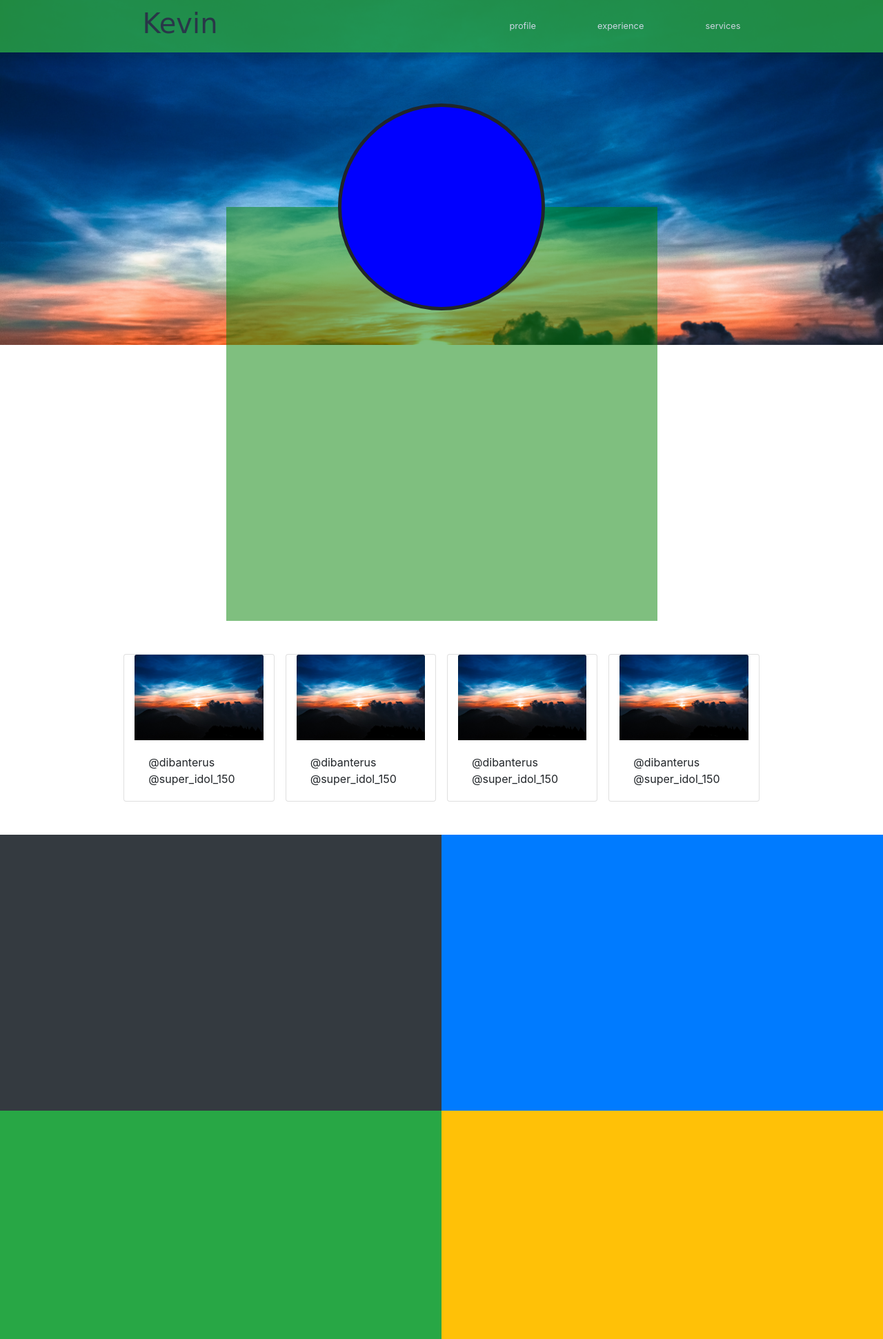
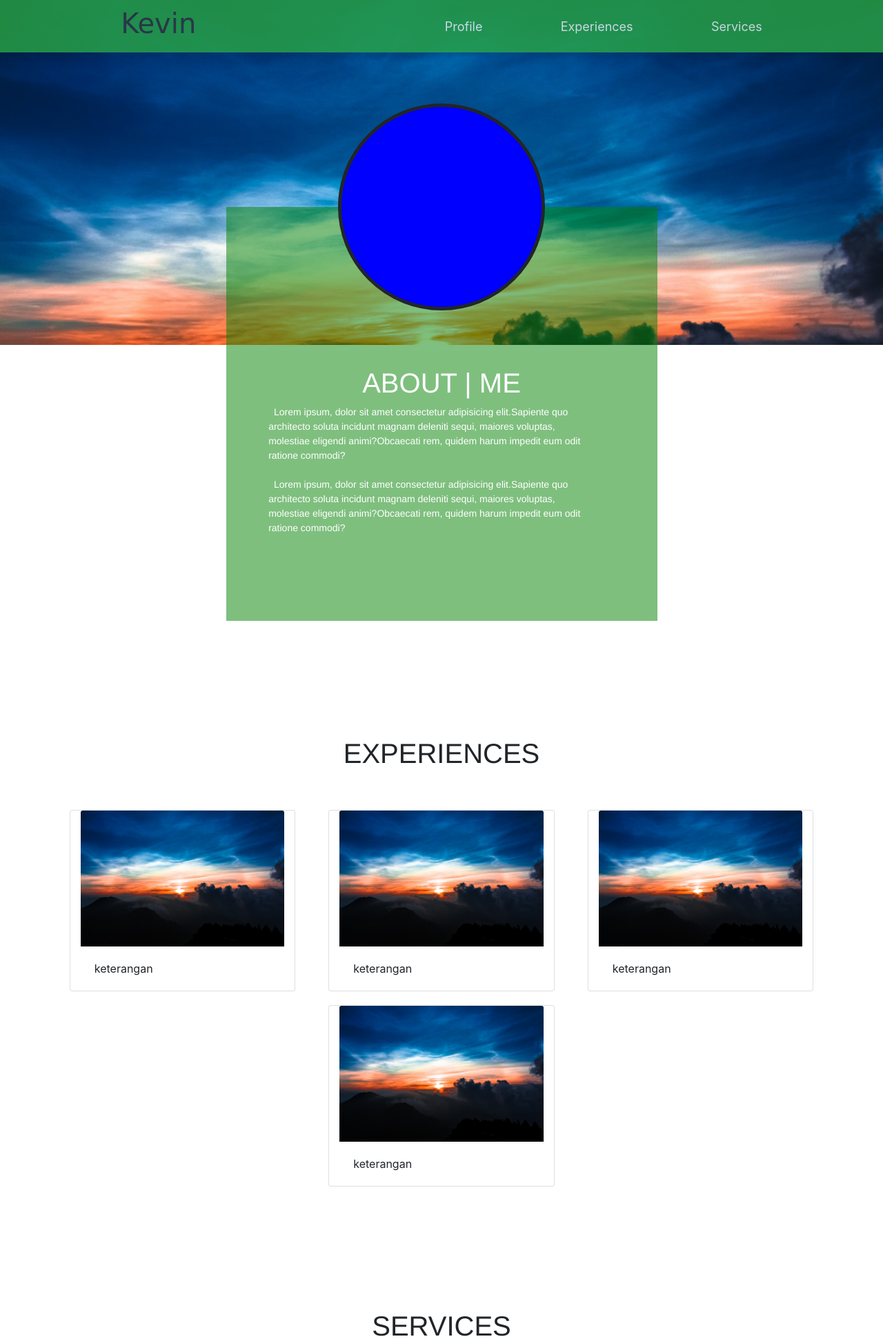
Before and after one commit to chalsen/project-portofolio-pajak, a PHP site: page / in a window 1280 px wide. Shown: the top 1941 px of the page at 69% size. Run offline with PHP 8.4, Linux system fonts and the light colour scheme.

Commit message:
memodifikasi section experiences dan services juga profile about me,serta memperbaiki responsifitas landing page terhadap 3 section

```diff
--- a/index.html
+++ b/index.html
@@ -26,9 +26,9 @@
         <nav class="header col-lg-12 col-md-12 fixed-top bg-success">
           <div><h1 id="title">Kevin</h1></div>
           <ul class="text-white slide">
-            <li>profile</li>
-            <li>experience</li>
-            <li>services</li>
+            <li><a href="">Profile</a></li>
+            <li><a href="">Experiences</a></li>
+            <li><a href="">Services</a></li>
           </ul>
           <div class="menu-toggle">
             <input type="checkbox" />
@@ -45,53 +45,72 @@
       <div class="col-lg-3 col-md-2"></div>
       <div class="col-lg-6 col-md-8">
         <div class="circle"></div>
-        <div class="kotak"></div>
+        <div class="kotak">
+          <br><br><br><br><br><br><br><br><br>
+          <h1>ABOUT | ME</h1>
+          <pre>
+              Lorem ipsum, dolor sit amet consectetur adipisicing elit.Sapiente quo
+            architecto soluta incidunt magnam deleniti sequi, maiores voluptas,
+            molestiae eligendi animi?Obcaecati rem, quidem harum impedit eum odit
+            ratione commodi?
+
+              Lorem ipsum, dolor sit amet consectetur adipisicing elit.Sapiente quo
+            architecto soluta incidunt magnam deleniti sequi, maiores voluptas,
+            molestiae eligendi animi?Obcaecati rem, quidem harum impedit eum odit
+            ratione commodi?
+          </pre>
+        </div>
       </div>
       <div class="col-lg-3 col-md-2"></div>
     </div>
     <!--=================================-->
     <!--row backheader-->
     <div class="row">
-      <div class="backheader col-lg-12 col-md-12 position-absolute"></div>
+      <div class="backheader col-lg-12 col-md-12 position-absolute">
+      </div>
     </div>
     <!--==============-->
+    <br><br><br><br><br><br><br>
+    <center><h1>EXPERIENCES</h1></center>
     <!--row cardview-->
-    <div class="row mt-5 d-flex justify-content-center">
-      <div class="card col-lg-2 col-md-2 mx-2">
+    <div class="row mt-5 d-lg-flex justify-content-lg-center d-md-flex justify-content-md-center d-sm-flex justify-content-sm-center">
+      <div class="card col-lg-3 col-md-4 col-sm-5 mx-lg-4 mx-md-4">
         <img src="picture/backheader.jpg" class="card-img-top" alt="..." />
         <div class="card-body">
-          <p class="card-text">@dibanterus @super_idol_150</p>
+          <p class="card-text">keterangan</p>
         </div>
       </div>
-      <div class="card col-lg-2 col-md-2 mx-2">
+      <div class="card col-lg-3 col-md-4 col-sm-5 mx-lg-4 mx-md-4">
         <img src="picture/backheader.jpg" class="card-img-top" alt="..." />
         <div class="card-body">
-          <p class="card-text">@dibanterus @super_idol_150</p>
+          <p class="card-text">keterangan</p>
         </div>
       </div>
-      <div class="card col-lg-2 col-md-2 mx-2">
+      <div class="card col-lg-3 col-md-4 col-sm-5 mx-lg-4 mx-md-4">
         <img src="picture/backheader.jpg" class="card-img-top" alt="..." />
         <div class="card-body">
-          <p class="card-text">@dibanterus @super_idol_150</p>
+          <p class="card-text">keterangan</p>
         </div>
       </div>
-      <div class="card col-lg-2 col-md-2 mx-2">
+      <div class="card col-lg-3 col-md-4 col-sm-5 mx-lg-4 mx-md-4">
         <img src="picture/backheader.jpg" class="card-img-top" alt="..." />
         <div class="card-body">
-          <p class="card-text">@dibanterus @super_idol_150</p>
+          <p class="card-text">keterangan</p>
         </div>
       </div>
     </div>
+    <br><br><br><br><br><br><br>
+    <center><h1>SERVICES</h1></center>
     <!--====================================-->
     <!--experiences 1-->
-    <div class="row mt-5">
-        <div class="kotak2 bg-dark col-lg-6 col-md-6"></div>
-        <div class="kotak2 bg-primary col-lg-6 col-md-6"></div>
+    <div class="row mt-5 d-lg-flex justify-content-lg-center d-md-flex justify-content-md-center">
+        <div class="kotak2 bg-dark col-lg-5 col-md-5 col-sm-12"></div>
+        <div class="kotak2 bg-primary col-lg-5 col-md-5 col-sm-12"></div>
     </div>
     <!--experiences 2-->
-    <div class="row mb-5">
-      <div class="kotak2 bg-success col-lg-6 col-md-6"></div>
-      <div class="kotak2 bg-warning col-lg-6 col-md-6"></div>
+    <div class="row mb-5 d-lg-flex justify-content-lg-center d-md-flex justify-content-md-center">
+      <div class="kotak2 bg-success col-lg-5 col-md-5 col-sm-12"></div>
+      <div class="kotak2 bg-warning col-lg-5 col-md-5 col-sm-12"></div>
     </div>
     <!--====================================-->
   <!-- End of .container -->
--- a/style.css
+++ b/style.css
@@ -7,6 +7,17 @@ html,body{
     right:0;
     overflow-x:hidden;
     width:100%;
+
+}
+h1{
+
+    font-family: 'Franklin Gothic Medium', 'Arial Narrow', Arial, sans-serif;
+
+}
+pre{
+
+    font-family: 'Franklin Gothic Medium', 'Arial Narrow', Arial, sans-serif;
+    color: white;
 
 }
 
@@ -33,7 +44,7 @@ nav ul{
 
     display:flex;
     list-style:none;
-    width: 30%;
+    width: 40%;
     margin:0;
     justify-content:space-between;
     z-index:1;
@@ -51,6 +62,26 @@ nav ul li{
     font-size:0.8em;
 
 }
+
+nav ul li a{
+
+
+    list-style: none;
+    color: white;
+    font-size: large;
+
+}
+
+nav ul li a:hover{
+
+    list-style: none;
+    color: white;
+    text-decoration: none;
+    cursor: pointer;
+
+}
+
+
 
 /*menu hamburger*/
 .menu-toggle{
@@ -116,6 +147,7 @@ nav ul li{
 
 
 
+
 @media(max-width: 768px){
     .menu-toggle{
         display:flex;
@@ -144,10 +176,24 @@ nav ul li{
 
     }
 
+    nav ul li a{
+
+        list-style: none;
+        color: white;
+        font-size: large;
+
+    }
+
     nav ul.slide{
         z-index: -2;
         transform:translateX(100%);
     }
+    .kotak2{
+
+        height: 400px
+
+    }
+
 }
 
 .circle{
@@ -168,17 +214,12 @@ nav ul li{
 
     padding: 15px;
     height: 600px;
-    background: green;
+    background: #008000;
     opacity: 50%;
+    z-index: 1;
 
 }
-/*
-.row{
 
-    border: solid 2px black;
-
-}
-*/
 .profile{
 
     margin-top: 300px;
@@ -193,6 +234,7 @@ nav ul li{
     left: 0;
     background-image: url(picture/backheader.jpg);
     z-index: -1;
+    position: absolute;
     background-attachment: fixed;
     background-repeat: no-repeat;
     background-size: cover;
@@ -207,19 +249,35 @@ nav ul li{
 
 } */
 
-.kotak2{
+    .row .card{
 
+        margin: 10px;
+
+    }
+
+    .kotak2{
     height: 400px;
+    margin: 10px;
+    }
 
-}
-
-.footer {
+    .footer {
     padding-top: 5rem;
     padding-bottom: 5rem;
     background-color: #2c3e50;
     color: #fff;
-  }
+    }
 
-  .copyright {
+    .copyright {
     background-color: #1a252f;
-  }
+    }
+
+    .kotak h1{
+
+
+        text-align: center;
+        color: white;
+        z-index: 3;
+
+
+
+    }
```
